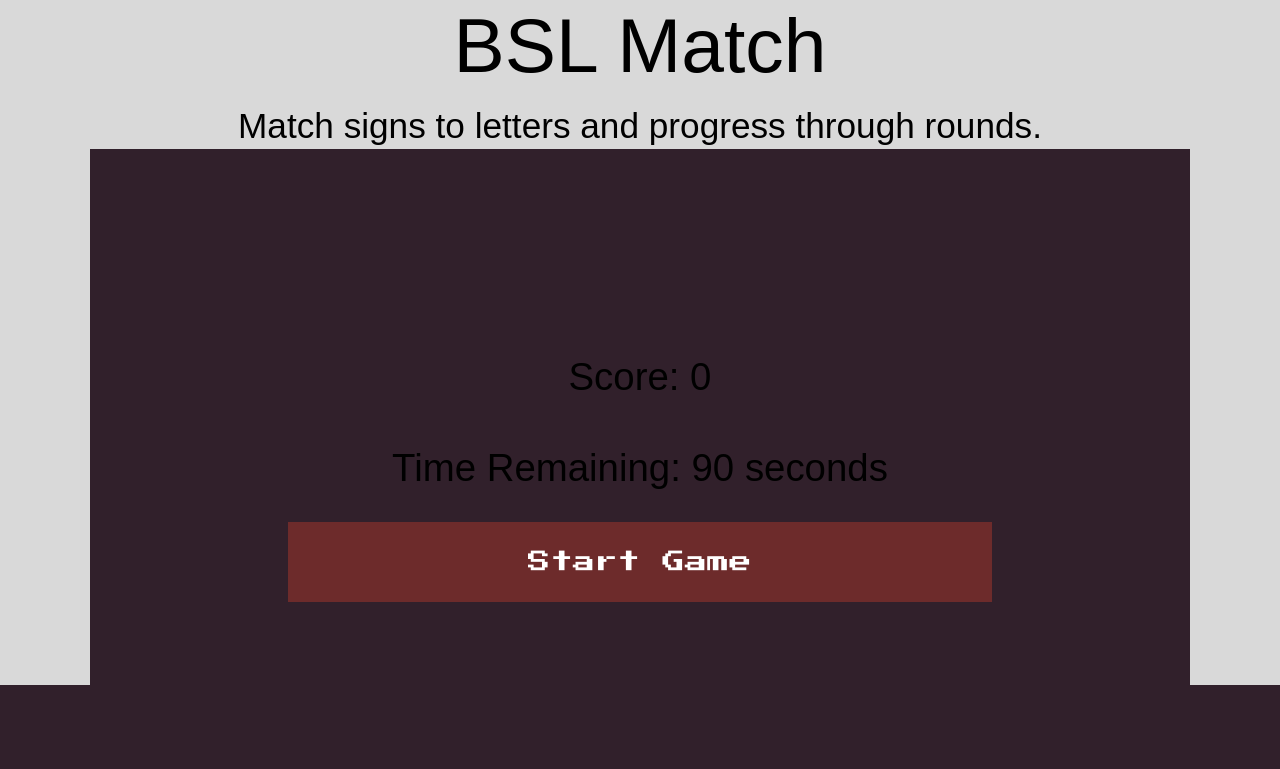
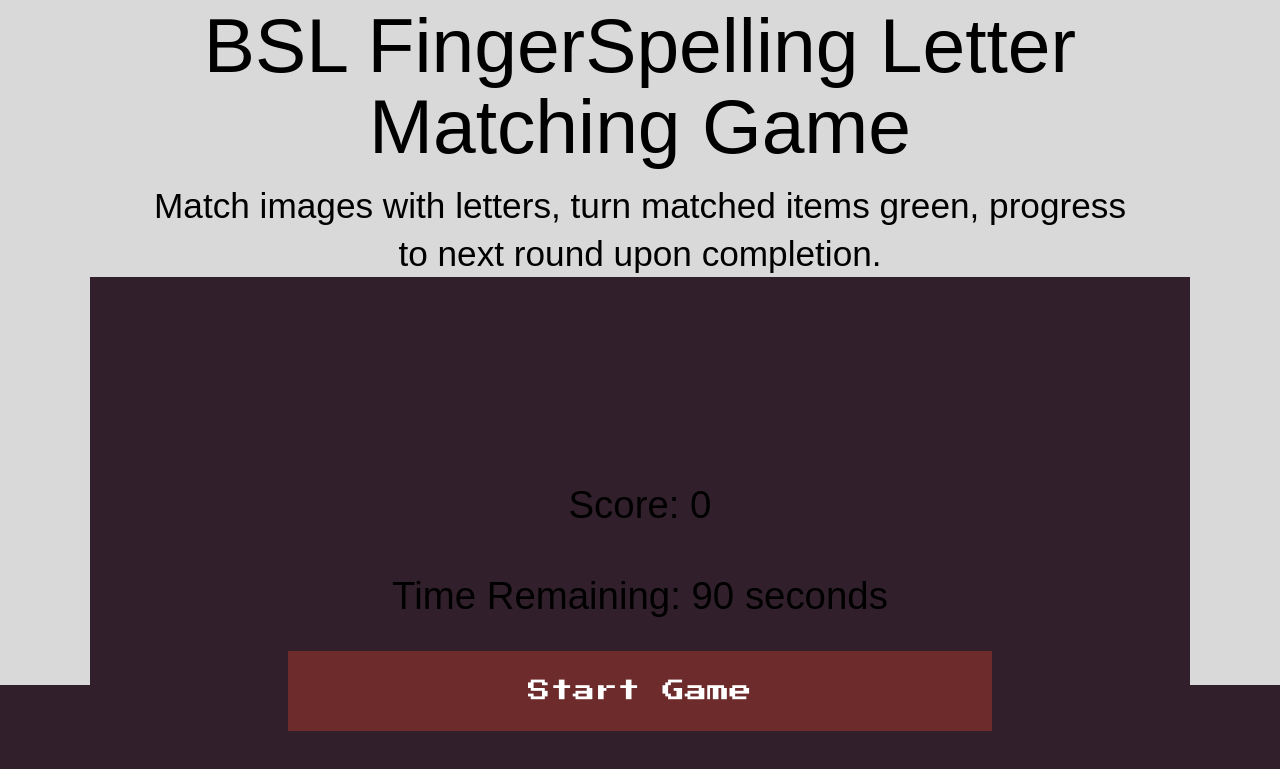
Before and after one commit to Omicron69/BritishFingerSpellingAI, a website: page View/level1.html in a window 1280 px wide. Shown: the part 115-884 px from the top of the page. Drawn offline with Linux system fonts and the light colour scheme; a web font is replaced by a local one.

Commit message:
Restore Level 1 original text

```diff
--- a/View/level1.html
+++ b/View/level1.html
@@ -30,8 +30,8 @@
     </div>
 
     <div class="hero-text">
-        <h1>BSL Match</h1>
-        <p>Match signs to letters and progress through rounds.</p>
+        <h1>BSL FingerSpelling Letter Matching Game</h1>
+        <p>Match images with letters, turn matched items green, progress to next round upon completion.</p>
     </div>
 
     <div class="container">
```
